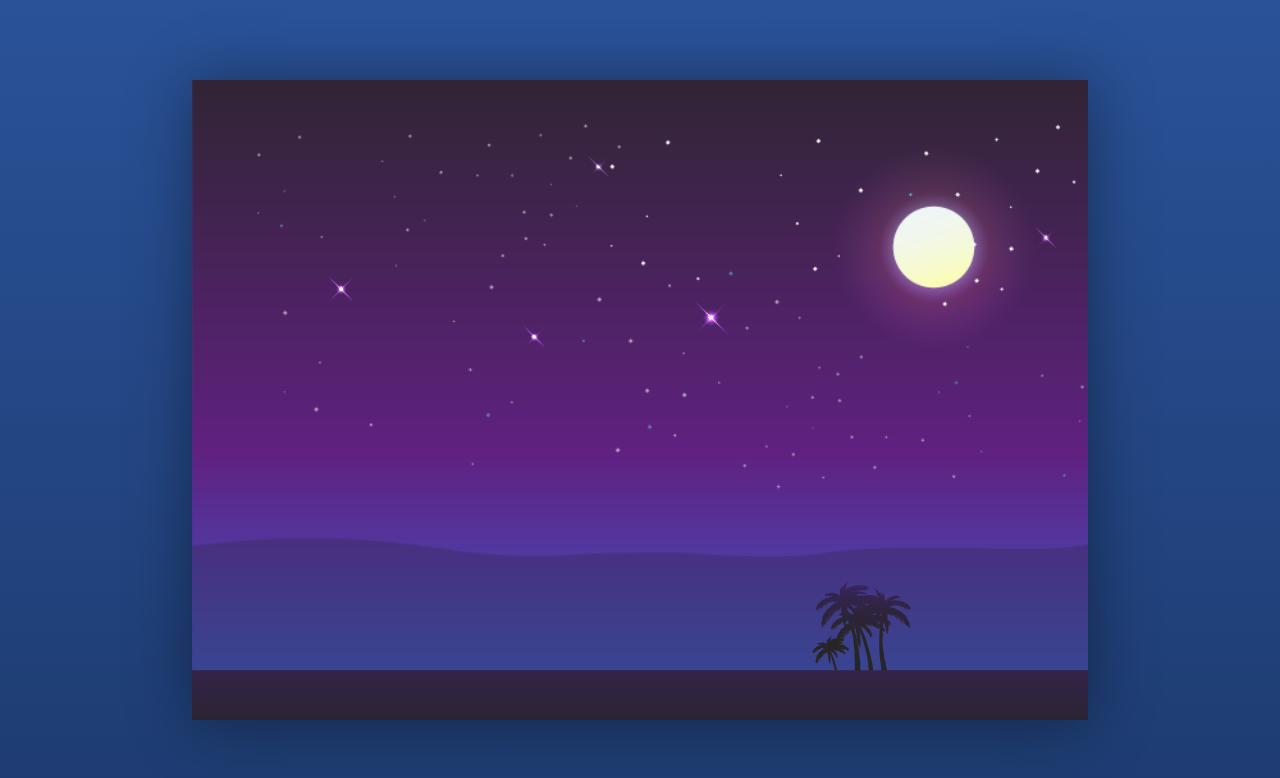
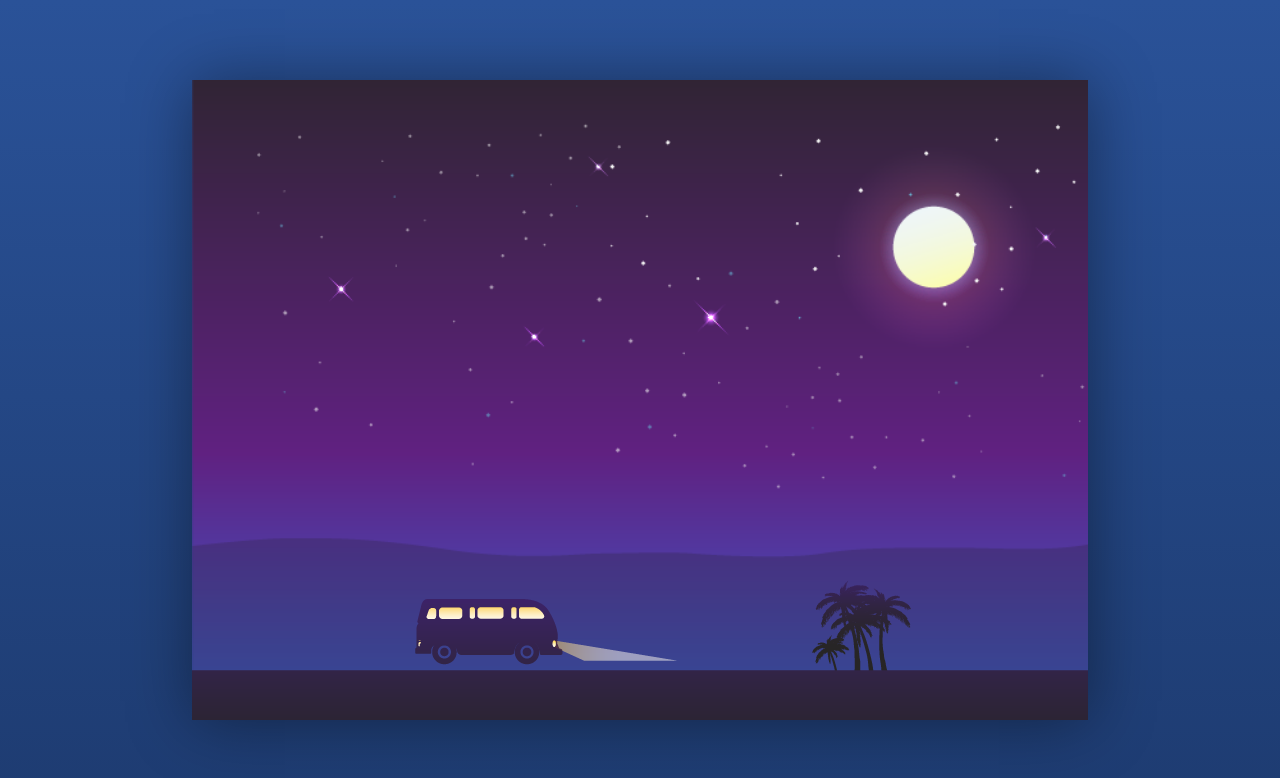
Before and after one commit to shortcut2yp/css-cars, a plain HTML site: page index.html in a window 1280 px wide. Drawn offline with nearby package versions, Linux system fonts and the light colour scheme.

Commit message:
Update index.html

```diff
--- a/index.html
+++ b/index.html
@@ -13,7 +13,7 @@
     <div class="night">
         <div class="surface"></div>
         <div class="car">
-            <img src="" alt="">
+            <img src="./Img_06.png" alt="">
         </div>
     </div>
     <script src="https://code.jquery.com/jquery-3.6.0.min.js"></script>
```
